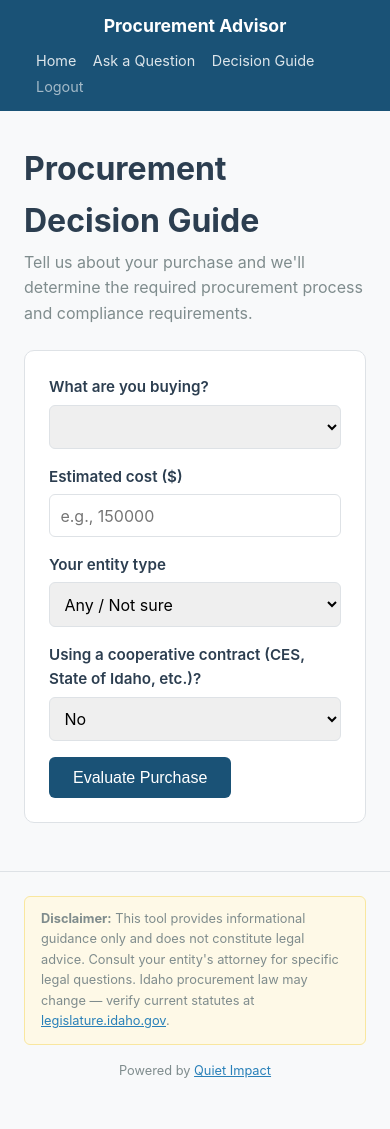
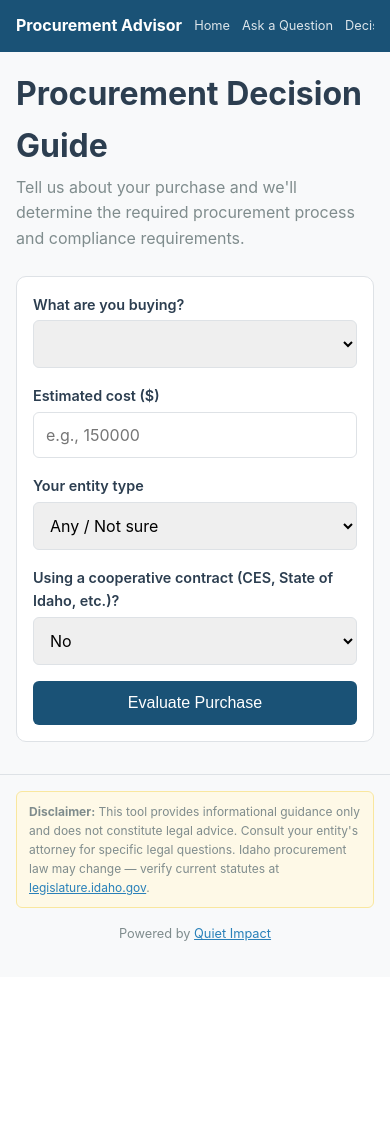
Before and after one commit to BillBrieferServer/buybuy, a FastAPI app: template templates/decision_tree.html in a window 390 px wide. After the commit the page ends 941 px from the top, so only its background shows below. Run offline with FastAPI, Linux system fonts and the light colour scheme; the template is opened without the code that fills it, so the values that code supplies are empty; parts of the project's set-up code (start-up, migrations or seed data) failed here and were passed over; some libraries are stand-ins or nearby versions.

Commit message:
Mobile-friendly: responsive CSS, PWA manifest, loading states, touch-friendly targets

```diff
--- a/static/style.css
+++ b/static/style.css
@@ -424,12 +424,163 @@ footer a { color: var(--primary-light); }
     font-size: 0.85rem;
 }
 
+/* Loading spinner */
+.loading-overlay {
+    display: none;
+    position: fixed;
+    top: 0; left: 0; right: 0; bottom: 0;
+    background: rgba(255,255,255,0.85);
+    z-index: 200;
+    align-items: center;
+    justify-content: center;
+    flex-direction: column;
+}
+
+.loading-overlay.active { display: flex; }
+
+.spinner {
+    width: 40px;
+    height: 40px;
+    border: 4px solid var(--border);
+    border-top: 4px solid var(--primary);
+    border-radius: 50%;
+    animation: spin 0.8s linear infinite;
+}
+
+@keyframes spin { to { transform: rotate(360deg); } }
+
+.loading-text {
+    margin-top: 1rem;
+    color: var(--text-light);
+    font-size: 0.95rem;
+}
+
+/* Table scroll wrapper */
+.table-scroll {
+    overflow-x: auto;
+    -webkit-overflow-scrolling: touch;
+}
+
 /* Responsive */
 @media (max-width: 768px) {
+    /* Navigation: horizontal scroll instead of wrapping */
+    header { padding: 0.6rem 1rem; }
+
+    nav {
+        flex-direction: row;
+        justify-content: space-between;
+        align-items: center;
+    }
+
+    nav .logo { font-size: 1rem; white-space: nowrap; }
+
+    .nav-links {
+        display: flex;
+        gap: 0;
+        overflow-x: auto;
+        -webkit-overflow-scrolling: touch;
+    }
+
+    .nav-links a {
+        margin-left: 0.75rem;
+        white-space: nowrap;
+        padding: 0.4rem 0;
+        font-size: 0.8rem;
+    }
+
+    /* Landing page */
+    .landing { padding: 1.5rem; }
     .landing h1 { font-size: 1.8rem; }
-    .features { grid-template-columns: 1fr; }
-    .card-grid { grid-template-columns: 1fr; }
-    .advisor-page form { flex-direction: column; }
-    nav { flex-direction: column; gap: 0.5rem; }
-    .nav-links a { margin-left: 0.75rem; }
+    .landing .tagline { font-size: 1rem; }
+    .features { grid-template-columns: 1fr; gap: 1rem; }
+    .feature { padding: 1rem; }
+
+    /* Login */
+    .login-box { padding: 1.5rem; margin: 1rem; }
+
+    /* Main content */
+    main { margin: 1rem auto; padding: 0 1rem; }
+
+    /* Cards */
+    .card-grid { grid-template-columns: 1fr; gap: 1rem; }
+    .card { padding: 1.25rem; }
+    .card h2 { font-size: 1.1rem; }
+
+    /* Tables: horizontal scroll */
+    .info-box { padding: 1rem; overflow-x: auto; }
+    .info-box table { min-width: 500px; }
+    .info-box th, .info-box td { padding: 0.4rem 0.5rem; font-size: 0.8rem; }
+
+    /* Advisor form: stack vertically */
+    .advisor-page form {
+        flex-direction: column;
+    }
+
+    .advisor-page textarea {
+        min-height: 80px;
+        font-size: 16px; /* prevents iOS zoom */
+    }
+
+    .advisor-page .btn-primary {
+        width: 100%;
+        padding: 0.8rem;
+        font-size: 1rem;
+    }
+
+    /* Suggestion chips: larger tap targets */
+    .suggestion-chips button {
+        padding: 0.6rem 1rem;
+        font-size: 0.85rem;
+        min-height: 44px;
+    }
+
+    /* Decision form */
+    .decision-form { padding: 1rem; }
+
+    .form-group select, .form-group input {
+        font-size: 16px; /* prevents iOS zoom */
+        padding: 0.75rem;
+        min-height: 44px;
+    }
+
+    .form-group label { font-size: 0.9rem; }
+
+    /* Buttons: full-width on mobile */
+    .btn-primary {
+        width: 100%;
+        padding: 0.8rem 1.5rem;
+        font-size: 1rem;
+        min-height: 44px;
+        text-align: center;
+    }
+
+    /* Response box */
+    .response-box { padding: 1rem; }
+    .response-content { font-size: 0.9rem; }
+    .response-content h1 { font-size: 1.3rem; }
+    .response-content h2 { font-size: 1.15rem; }
+    .response-content h3 { font-size: 1.05rem; }
+
+    /* Result box */
+    .result-box { padding: 1rem; }
+    .result-summary { padding: 0.75rem; }
+
+    /* Checklist: tighter on mobile */
+    .checklist-item { padding: 0.6rem 0.25rem; gap: 0.5rem; }
+    .check-marker { width: 24px; height: 24px; font-size: 0.7rem; }
+    .check-content strong { font-size: 0.9rem; }
+    .check-content p { font-size: 0.8rem; }
+
+    /* Footer */
+    footer { padding: 1rem; margin: 2rem auto 1rem; }
+    footer .disclaimer { padding: 0.6rem 0.75rem; font-size: 0.75rem; }
 }
+
+/* Extra small screens (iPhone SE, etc.) */
+@media (max-width: 380px) {
+    .landing h1 { font-size: 1.5rem; }
+    nav .logo { font-size: 0.9rem; }
+    .nav-links a { font-size: 0.75rem; margin-left: 0.5rem; }
+    .card h2 { font-size: 1rem; }
+    .info-box table { min-width: 450px; }
+}
--- a/templates/base.html
+++ b/templates/base.html
@@ -5,6 +5,10 @@
     <meta name="viewport" content="width=device-width, initial-scale=1.0">
     <title>{% block title %}Procurement Advisor{% endblock %} — Idaho</title>
     <link rel="stylesheet" href="/static/style.css">
+    <link rel="manifest" href="/static/manifest.json">
+    <meta name="theme-color" content="#1a5276">
+    <meta name="apple-mobile-web-app-capable" content="yes">
+    <meta name="apple-mobile-web-app-status-bar-style" content="black-translucent">
 </head>
 <body>
     <header>
@@ -36,5 +40,9 @@
             Powered by <a href="https://quietimpact.ai">Quiet Impact</a>
         </div>
     </footer>
+    <div class="loading-overlay" id="loadingOverlay">
+        <div class="spinner"></div>
+        <div class="loading-text">Analyzing...</div>
+    </div>
 </body>
 </html>
--- a/templates/decision_tree.html
+++ b/templates/decision_tree.html
@@ -1,5 +1,14 @@
 {% extends "base.html" %}
-{% block title %}Decision Guide{% endblock %}
+{% block title %}Decision Guide<script>
+document.querySelector("form").addEventListener("submit", function() {
+    var overlay = document.getElementById("loadingOverlay");
+    if (overlay) {
+        overlay.querySelector(".loading-text").textContent = "Evaluating purchase...";
+        overlay.classList.add("active");
+    }
+});
+</script>
+{% endblock %}
 
 {% block content %}
 <div class="decision-page">
@@ -116,4 +125,13 @@
     </div>
     {% endif %}
 </div>
+<script>
+document.querySelector("form").addEventListener("submit", function() {
+    var overlay = document.getElementById("loadingOverlay");
+    if (overlay) {
+        overlay.querySelector(".loading-text").textContent = "Evaluating purchase...";
+        overlay.classList.add("active");
+    }
+});
+</script>
 {% endblock %}
--- a/templates/home.html
+++ b/templates/home.html
@@ -31,6 +31,7 @@
 
     <div class="info-box">
         <h3>Current Thresholds (2025)</h3>
+        <div class="table-scroll">
         <table>
             <thead>
                 <tr>
@@ -63,6 +64,7 @@
                 </tr>
             </tbody>
         </table>
+        </div>
         <p class="table-note">Services thresholds changed in 2025 (from $75K/$150K to $100K/$250K).</p>
     </div>
 </div>
```
Also changed, not shown: templates/advisor.html (+13 -0 lines), static/icon-192.png (added), static/icon-512.png (added), static/manifest.json (added).
